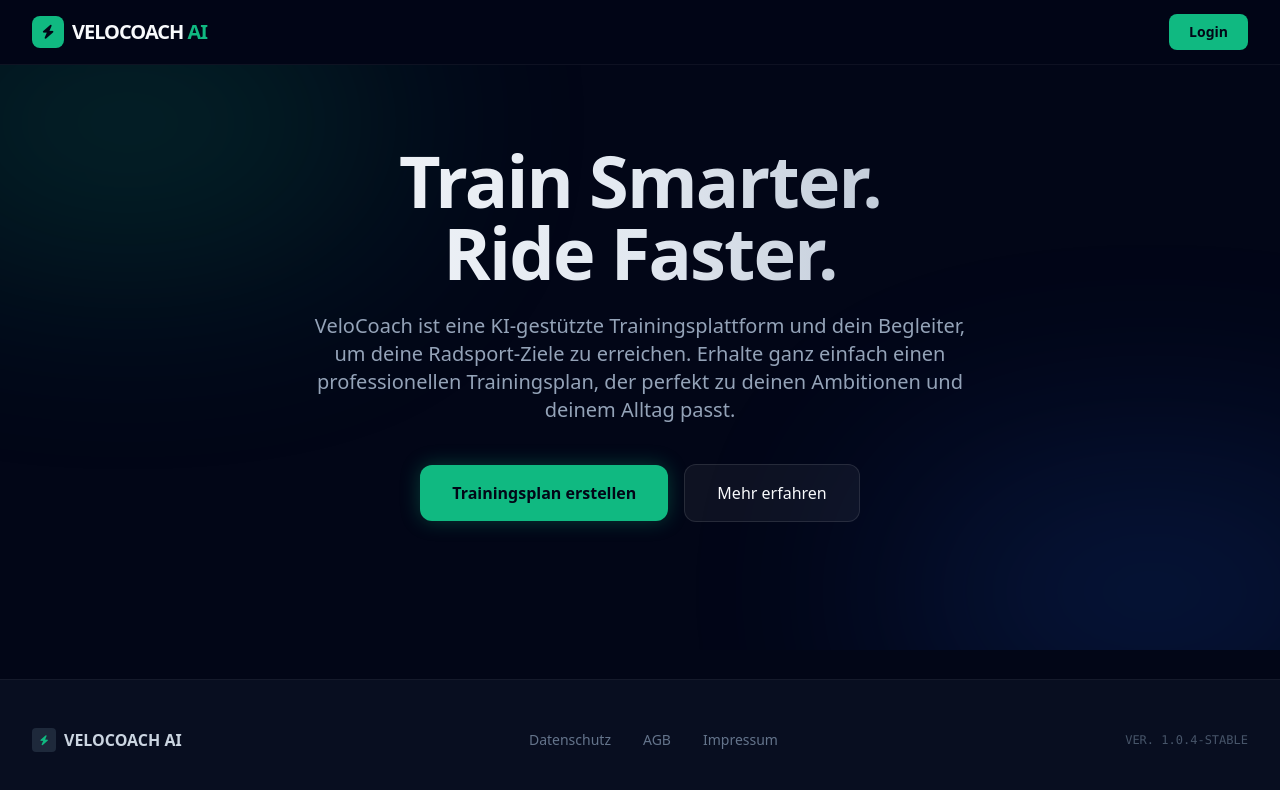
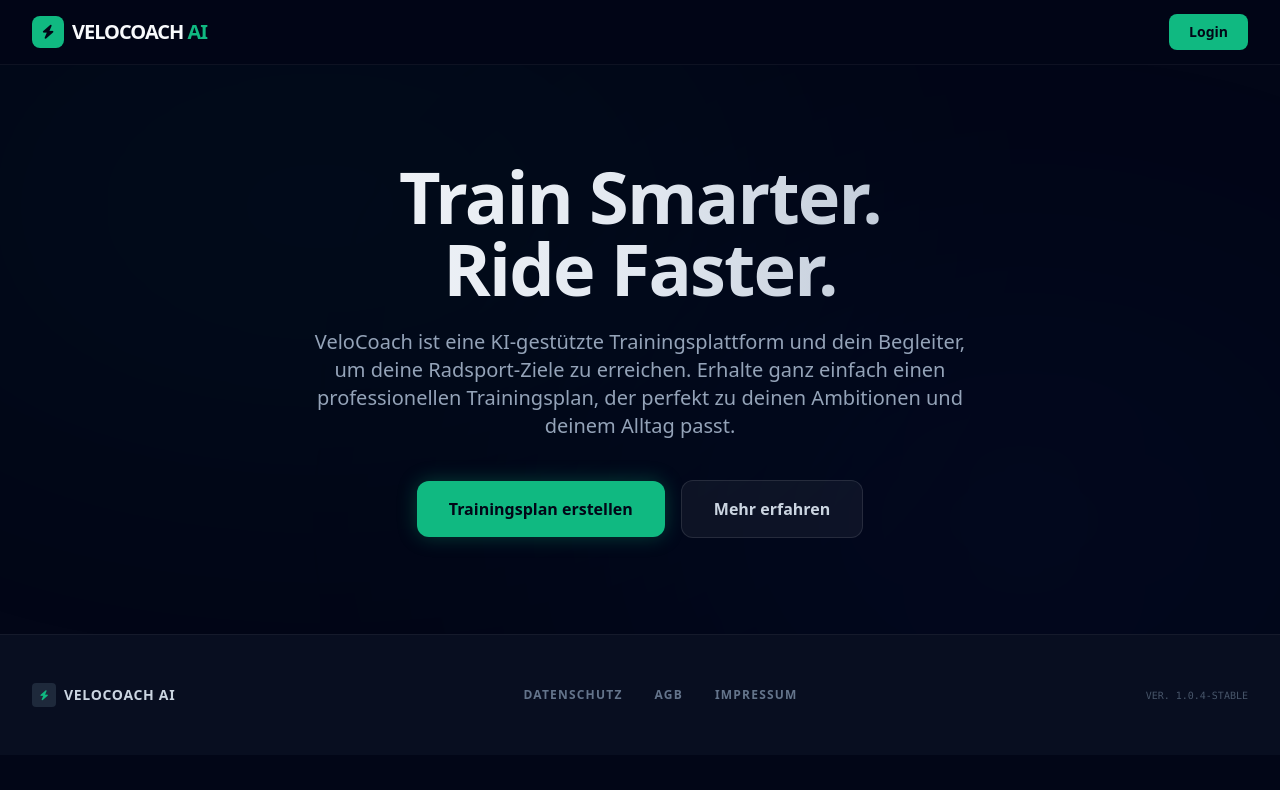
Before and after one commit to MaxGH19/VeloCoachAI, a React (Vite) app: page / in a window 1280 px wide. Shown: the top 790 px of the page. Built offline with nearby package versions, Linux system fonts and the light colour scheme; the HTML template or start-up script is replaced by a standard one.

Commit message:
feat: Improve layout and visual appeal
Refactors the main layout to incorporate a darker background and conditional flex-grow for the main content. Updates the Hero component with more dynamic background blobs and adjusted padding for better visual hierarchy.

```diff
--- a/src/App.tsx
+++ b/src/App.tsx
@@ -40,15 +40,17 @@ const App: React.FC = () => {
     setState(AppState.LANDING);
   };
 
+  const isLanding = state === AppState.LANDING;
+
   return (
-    <div className="min-h-screen flex flex-col">
+    <div className="min-h-screen flex flex-col bg-slate-950">
       <nav className="fixed top-0 w-full z-40 bg-slate-950/80 backdrop-blur-md border-b border-white/5">
         <div className="max-w-7xl mx-auto px-4 sm:px-6 lg:px-8 h-16 flex items-center justify-between">
           <div className="flex items-center gap-2 cursor-pointer group" onClick={handleReset}>
             <div className="w-8 h-8 bg-emerald-500 rounded-lg flex items-center justify-center group-hover:rotate-12 transition-transform">
               <i className="fas fa-bolt text-slate-950 text-sm"></i>
             </div>
-            <span className="font-extrabold text-xl tracking-tighter">VELOCOACH <span className="text-emerald-500">AI</span></span>
+            <span className="font-extrabold text-xl tracking-tighter uppercase">VELOCOACH <span className="text-emerald-500">AI</span></span>
           </div>
           <button className="px-5 py-2 bg-emerald-500 text-slate-950 rounded-lg text-sm font-bold hover:bg-emerald-400 transition-all">
             Login
@@ -56,7 +58,7 @@ const App: React.FC = () => {
         </div>
       </nav>
 
-      <main className="flex-grow pt-16">
+      <main className={`pt-16 ${isLanding ? '' : 'flex-grow'}`}>
         {error && (
           <div className="max-w-md mx-auto mt-6 p-4 bg-red-500/10 border border-red-500/20 text-red-500 rounded-xl flex items-center gap-3 animate-bounce">
             <i className="fas fa-exclamation-circle text-xl"></i>
@@ -67,31 +69,35 @@ const App: React.FC = () => {
         {state === AppState.LANDING && <Hero onStart={handleStart} />}
 
         {state === AppState.QUESTIONNAIRE && (
-          <Questionnaire onSubmit={handleSubmit} onCancel={handleCancel} />
+          <div className="flex-grow">
+            <Questionnaire onSubmit={handleSubmit} onCancel={handleCancel} />
+          </div>
         )}
 
         {state === AppState.LOADING && <Loader />}
 
         {state === AppState.DISPLAY && plan && (
-          <TrainingPlanDisplay plan={plan} onReset={handleReset} />
+          <div className="flex-grow">
+            <TrainingPlanDisplay plan={plan} onReset={handleReset} />
+          </div>
         )}
       </main>
 
-      <footer className="py-12 border-t border-white/5 bg-slate-900/50">
+      <footer className="py-12 border-t border-white/5 bg-slate-900/50 relative z-10">
         <div className="max-w-7xl mx-auto px-4 sm:px-6 lg:px-8">
           <div className="flex flex-col md:flex-row justify-between items-center gap-8">
             <div className="flex items-center gap-2">
               <div className="w-6 h-6 bg-slate-800 rounded flex items-center justify-center">
                 <i className="fas fa-bolt text-emerald-500 text-[10px]"></i>
               </div>
-              <span className="font-bold text-slate-300">VELOCOACH AI</span>
+              <span className="font-bold text-slate-300 text-sm tracking-wider">VELOCOACH AI</span>
             </div>
-            <div className="flex gap-8 text-slate-500 text-sm font-medium">
+            <div className="flex gap-8 text-slate-500 text-xs font-bold uppercase tracking-widest">
               <a href="#" className="hover:text-emerald-400 transition-colors">Datenschutz</a>
               <a href="#" className="hover:text-emerald-400 transition-colors">AGB</a>
               <a href="#" className="hover:text-emerald-400 transition-colors">Impressum</a>
             </div>
-            <div className="text-slate-600 text-xs font-mono">
+            <div className="text-slate-600 text-[10px] font-mono">
               VER. 1.0.4-STABLE
             </div>
           </div>
--- a/src/components/Hero.tsx
+++ b/src/components/Hero.tsx
@@ -6,10 +6,11 @@ interface HeroProps {
 
 const Hero: React.FC<HeroProps> = ({ onStart }) => {
   return (
-    <div className="relative overflow-hidden pt-12 pb-20 md:pt-20 md:pb-32">
-      <div className="absolute top-0 left-1/2 -translate-x-1/2 w-full h-full opacity-20 pointer-events-none">
-        <div className="absolute top-[-10%] left-[-10%] w-[60%] md:w-[40%] h-[40%] bg-emerald-500 rounded-full blur-[80px] md:blur-[120px]"></div>
-        <div className="absolute bottom-[-10%] right-[-10%] w-[60%] md:w-[40%] h-[40%] bg-blue-600 rounded-full blur-[80px] md:blur-[120px]"></div>
+    <div className="relative overflow-hidden pt-12 pb-16 md:pt-24 md:pb-24">
+      {/* Hintergrund-Blobs für besseren Flow */}
+      <div className="absolute inset-0 opacity-20 pointer-events-none overflow-hidden">
+        <div className="absolute top-[-10%] left-[-10%] w-[70%] h-[70%] bg-emerald-500/30 rounded-full blur-[100px] md:blur-[150px] animate-pulse"></div>
+        <div className="absolute bottom-[-20%] right-[-10%] w-[60%] h-[80%] bg-blue-600/20 rounded-full blur-[100px] md:blur-[150px]"></div>
       </div>
 
       <div className="max-w-7xl mx-auto px-5 sm:px-6 lg:px-8 relative z-10 text-center">
@@ -26,7 +27,7 @@ const Hero: React.FC<HeroProps> = ({ onStart }) => {
           >
             Trainingsplan erstellen
           </button>
-          <button className="w-full sm:w-auto px-8 py-4 bg-white/5 hover:bg-white/10 border border-white/10 rounded-xl transition-all text-center">
+          <button className="w-full sm:w-auto px-8 py-4 bg-white/5 hover:bg-white/10 border border-white/10 rounded-xl transition-all text-center text-slate-300 font-semibold">
             Mehr erfahren
           </button>
         </div>
```
